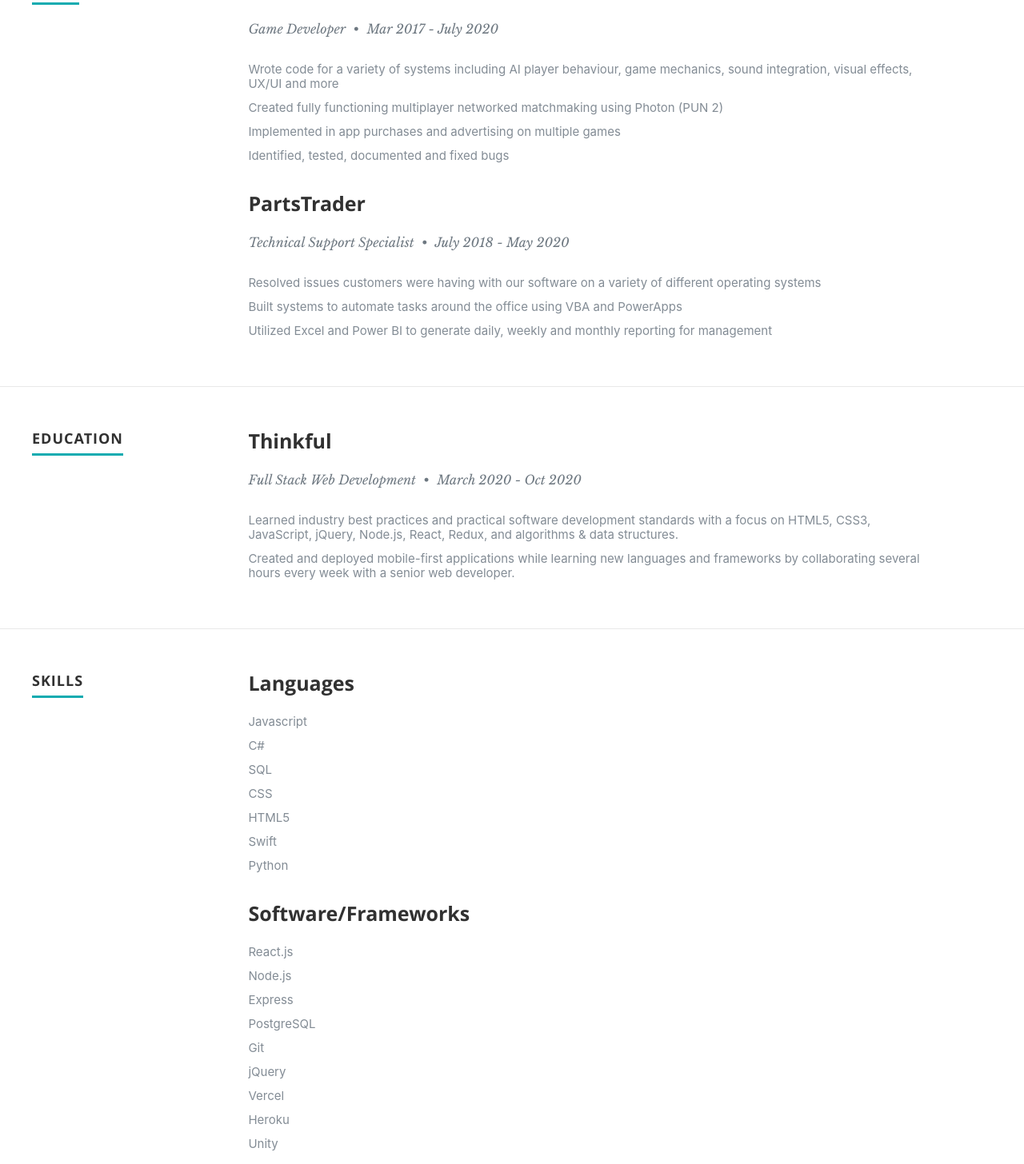
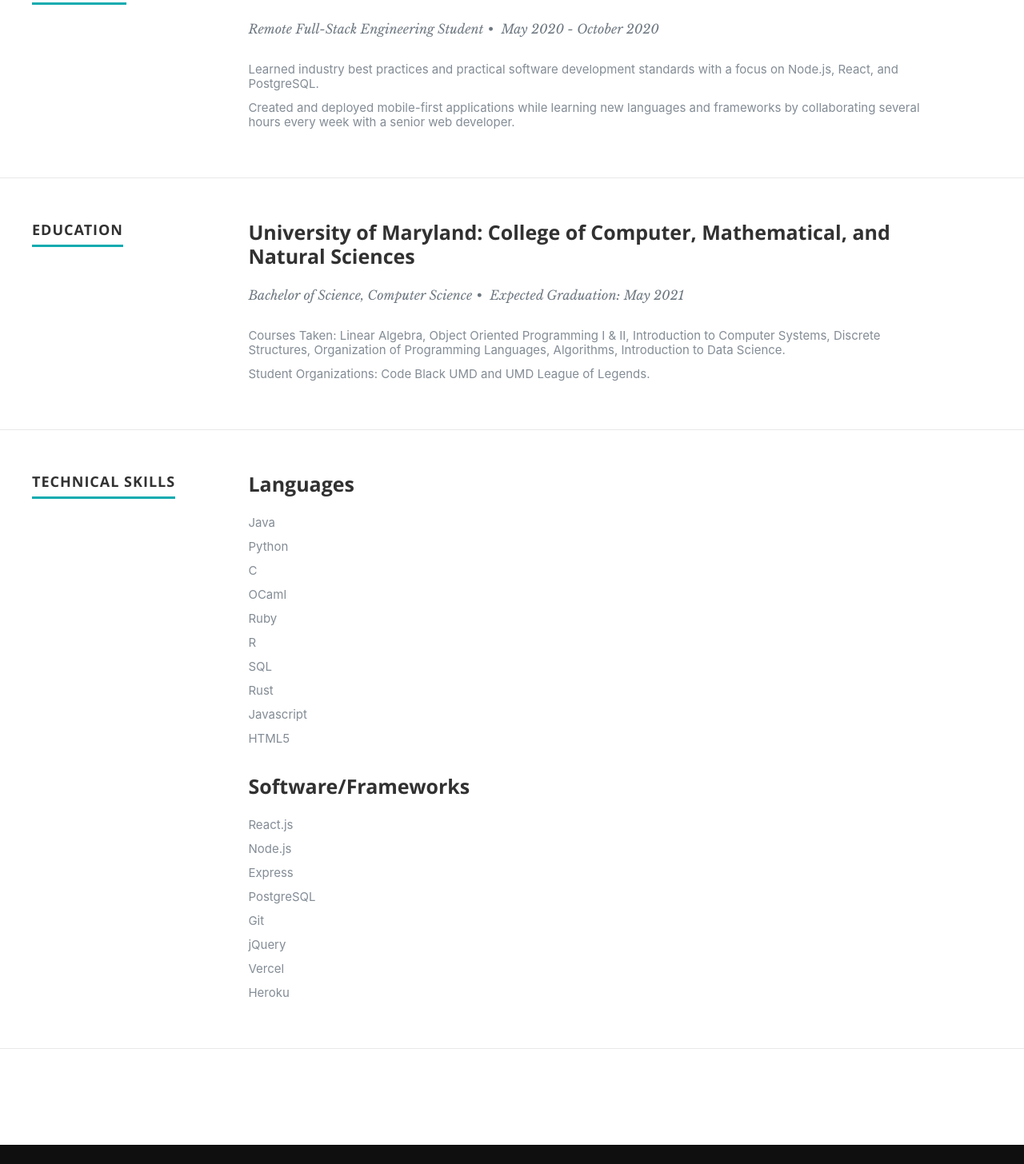
Before and after one commit to SeyiAriyo/Final-Portfolio, a React (Create React App) app: page /resume in a window 1280 px wide. Shown: the part 202-1658 px from the top of the page at 80% size. Built offline with nearby package versions, Linux system fonts and the light colour scheme.

Commit message:
finished resume section

```diff
--- a/src/Components/About/About.js
+++ b/src/Components/About/About.js
@@ -13,7 +13,7 @@
           <p>What started as a desire to solve computer-based puzzles evolved into a passion for building software that is engaging and innovative.
            I am a computer science student at the University of Maryland College Park with a focus on software engineering.
             I attended the Thinkful software engineering bootcamp, committing 60 hours a week for five months to expand my full-stack web development skills.
-             My Ultimate goal is to find a talented team that I can learn from and work with to deliver amazing products.
+             My Ultimate goal is to find a talented team that I can learn from and work with to deliver amazing products. Outside of programming I love biking, rock climbing, and photography.
             </p>
           <div className="row">
             <div className="column contact-details">
--- a/src/Components/Contact/Contact.js
+++ b/src/Components/Contact/Contact.js
@@ -104,10 +104,10 @@
         <div className="column">
           <h4>Address and Phone</h4>
           <ul className="address">
-            <li>Nick Thorpe</li>
-            <li>Chicago, IL</li>
-            <li>(347)583-3555</li>
-            <li>nickthorpe71@gmail.com</li>
+            <li>Oluwaseyi Ariyo</li>
+            <li>College Park, MD</li>
+            <li>(240)713-4017</li>
+            <li>ariyoseyiariyo@gmail.com</li>
           </ul>
         </div>
       </div>
--- a/src/Components/Footer/Footer.js
+++ b/src/Components/Footer/Footer.js
@@ -6,10 +6,9 @@
     <footer>
       <div className="row">
         <ul className="social-links row">
-          <li><a href="https://github.com/nickthorpe71" rel="noopener noreferrer" target="_blank"><i className="fa fa-github" /></a></li>
-          <li><a href="https://www.linkedin.com/in/nick-thorpe-dev/" rel="noopener noreferrer" target="_blank"><i className="fa fa-linkedin" /></a></li>
-          <li><a href="https://www.instagram.com/nick_lostonestudios/" rel="noopener noreferrer" target="_blank"><i className="fa fa-instagram" /></a></li>
-          <li><a href="https://twitter.com/lostonestudios?lang=en" rel="noopener noreferrer" target="_blank"><i className="fa fa-twitter" /></a></li>
+          <li><a href="https://github.com/SeyiAriyo" rel="noopener noreferrer" target="_blank"><i className="fa fa-github" /></a></li>
+          <li><a href="https://www.linkedin.com/in/oluwaseyi-ariyo/" rel="noopener noreferrer" target="_blank"><i className="fa fa-linkedin" /></a></li>
+          <li><a href="https://www.instagram.com/seyi_ari/" rel="noopener noreferrer" target="_blank"><i className="fa fa-instagram" /></a></li>
         </ul>
       </div>
     </footer>
--- a/src/Components/Home/Home.js
+++ b/src/Components/Home/Home.js
@@ -8,8 +8,8 @@
     }}>
       <div className="row banner">
         <div className="banner-text">
-          <h1>I'm Nick,</h1>
-          <h3>My specialties include fullstack web development and game dev/design with Unity. </h3>
+          <h1>I'm Seyi,</h1>
+          <h3>My specialties include software engineering and fullstack web development. </h3>
         </div>
       </div>
     </section >
--- a/src/Components/Resume/Resume.js
+++ b/src/Components/Resume/Resume.js
@@ -9,42 +9,20 @@
       ----------------------------------------------- */}
       <div className="work">
         <div className="column header-col">
-          <h1><span>Work</span></h1>
+          <h1><span>Experience</span></h1>
         </div>
         <div className="column main-col">
           <div className="row item">
             <div className="column">
-              <h3>Lost One Studios</h3>
-              <p className="info"> Game Developer <span>•</span> Mar 2017 - July 2020</p>
+              <h3>Thinkful</h3>
+              <p className="info"> Remote Full-Stack Engineering Student<span>•</span> May 2020 - October 2020</p>
               <ul>
                 <li>
-                  Wrote code for a variety of systems including AI player behaviour, game mechanics, sound integration, visual effects, UX/UI and more
+                  Learned industry best practices and practical software development standards with a focus on Node.js, React, and PostgreSQL.
                 </li>
                 <li>
-                  Created fully functioning multiplayer networked matchmaking using Photon (PUN 2)
-                </li>
-                <li>
-                  Implemented in app purchases and advertising on multiple games
-                </li>
-                <li>
-                  Identified, tested, documented and fixed bugs
-                </li>
-              </ul>
-            </div>
-          </div> {/* item end */}
-          <div className="row item">
-            <div className="column">
-              <h3>PartsTrader</h3>
-              <p className="info">Technical Support Specialist <span>•</span> July 2018 - May 2020</p>
-              <ul>
-                <li>
-                  Resolved issues customers were having with our software on a variety of different operating systems
-                </li>
-                <li>
-                  Built systems to automate tasks around the office using VBA and PowerApps
-                </li>
-                <li>
-                  Utilized Excel and Power BI to generate daily, weekly and monthly reporting  for management
+                  Created and deployed mobile-first applications while learning new languages and
+                  frameworks by collaborating several hours every week with a senior web developer.
                 </li>
               </ul>
             </div>
@@ -60,14 +38,14 @@
         <div className="column main-col">
           <div className="row item">
             <div className="column">
-              <h3>Thinkful</h3>
-              <p className="info">Full Stack Web Development <span>•</span> March 2020 - Oct 2020</p>
+              <h3>University of Maryland: College of Computer, Mathematical, and Natural Sciences</h3>
+              <p className="info">Bachelor of Science, Computer Science<span>•</span> Expected Graduation: May 2021</p>
               <ul>
                 <li>
-                  Learned industry best practices and practical software development standards with a focus on HTML5, CSS3, JavaScript, jQuery, Node.js, React, Redux, and algorithms {'&'} data structures.
+                  Courses Taken: Linear Algebra, Object Oriented Programming I & II, Introduction to Computer Systems, Discrete Structures, Organization of Programming Languages, Algorithms, Introduction to Data Science.
                 </li>
                 <li>
-                  Created and deployed mobile-first applications while learning new languages and frameworks by collaborating several hours every week with a senior web developer.
+                 Student Organizations: Code Black UMD and UMD League of Legends.
                 </li>
               </ul>
             </div>
@@ -78,20 +56,23 @@
       ----------------------------------------------- */}
       <div className="skill">
         <div className="column header-col">
-          <h1><span>Skills</span></h1>
+          <h1><span>Technical Skills</span></h1>
         </div>
         <div className="column main-col">
           <div className="row item">
             <div className="column">
               <h3>Languages</h3>
               <ul>
+                <li>Java</li>
+                <li>Python</li>
+                <li>C</li>
+                <li>OCaml</li>
+                <li>Ruby</li>
+                <li>R</li>
+                <li>SQL</li>
+                <li>Rust</li>
                 <li>Javascript</li>
-                <li>C#</li>
-                <li>SQL</li>
-                <li>CSS</li>
                 <li>HTML5</li>
-                <li>Swift</li>
-                <li>Python</li>
               </ul>
             </div>
           </div>
@@ -107,7 +88,6 @@
                 <li>jQuery</li>
                 <li>Vercel</li>
                 <li>Heroku</li>
-                <li>Unity</li>
               </ul>
             </div>
           </div>
--- a/src/projectStore.js
+++ b/src/projectStore.js
@@ -99,29 +99,6 @@
     liveSite: 'https://codificacion.vercel.app/'
   },
   {
-    title: 'Robo Shotgun Birthday',
-    subTitle: 'Unity',
-    techs: [
-      'C#',
-      'Unity',
-      'PUN2',
-      'JavaScript',
-      'HTML5',
-      'CSS3',
-      'Vercel'
-    ],
-    description: 'A proof on concept for a top down shooter that will soon be multiplayer. This game is all about precise input to make for an adrenaline pumping twitch reaction game. It is designed with visuals that tell the player the status of their character which reduces the amount of necessary UI. Currently featuring a complex decision making AI to emulate other players',
-    imagePaths: [
-      'images/portfolio/robo-shotgun-birthday/main.jpeg',
-      'https://media.giphy.com/media/w68Ey3eYioVJLlFVFp/giphy.gif',
-      'images/portfolio/robo-shotgun-birthday/gameplay1.png',
-      'images/portfolio/robo-shotgun-birthday/gameplay2.png',
-      'images/portfolio/robo-shotgun-birthday/gameplay3.png',
-    ],
-    gitHubLink: 'https://github.com/nickthorpe71/shotgun-birthday',
-    liveSite: 'https://roboshotgunbirthday.vercel.app/'
-  },
-  {
     title: 'This Portfolio',
     subTitle: 'React',
     techs: [
```
Also changed, not shown: 1 other file (tests, documents, lock files or other folders).
